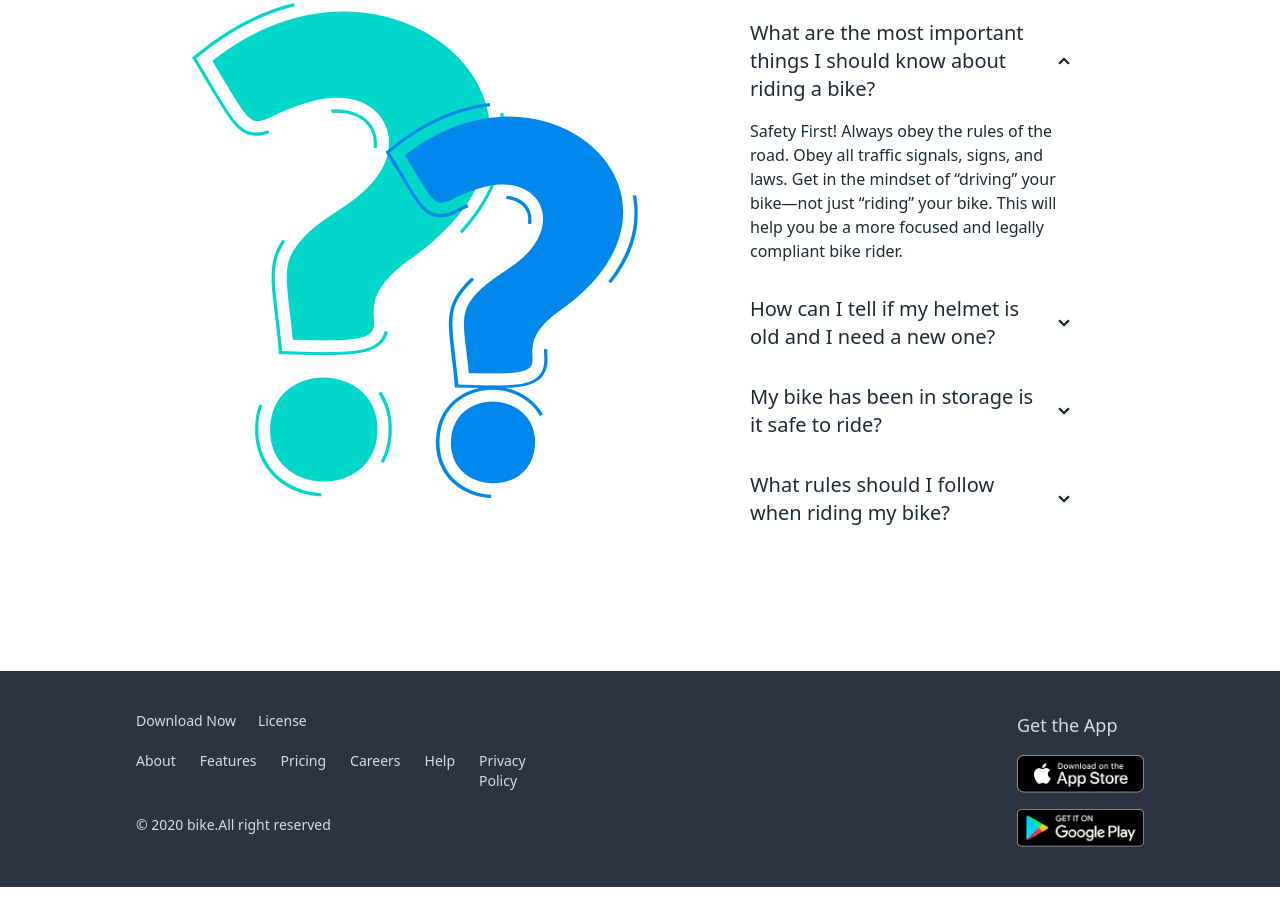
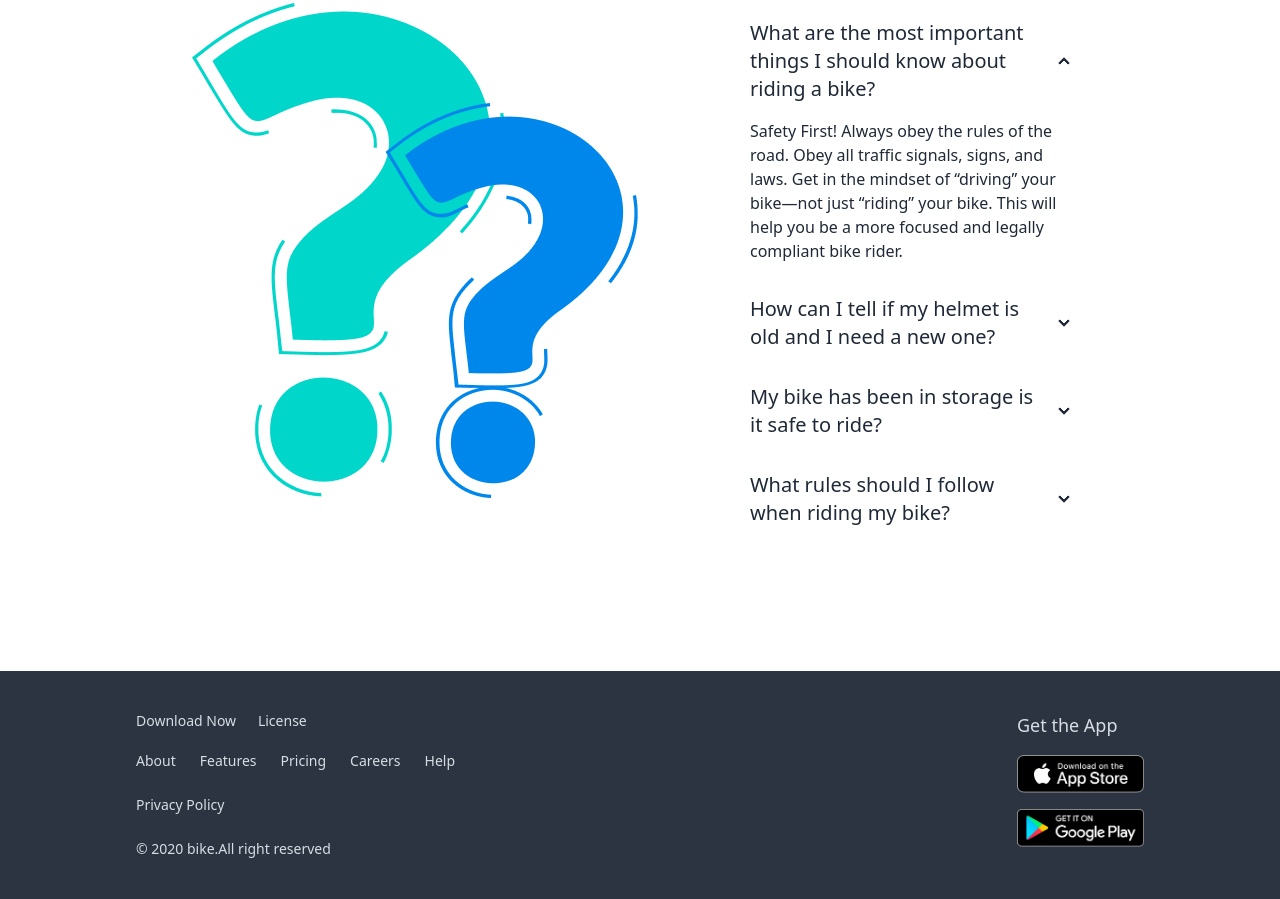
Before and after one commit to Shubrajit-adak-2002/Biker-zone, a plain HTML site: page index.html in a window 1280 px wide. Shown: the part 3015-3914 px from the top of the page. Drawn offline with nearby package versions, Linux system fonts and the light colour scheme.

Commit message:
Did some changes in responsive

```diff
--- a/index.html
+++ b/index.html
@@ -22,7 +22,7 @@
 
 <body>
   <header>
-    <nav class="container mx-auto px-24 mt-[56px]">
+    <nav class="md:container md:mx-auto md:px-24 mt-[56px] w-full">
       <div class="navbar">
         <div class="navbar-start">
           <div class="dropdown">
@@ -325,7 +325,7 @@ new one?
     </div>
     <br>
     <div>
-      <ul class="flex gap-6">
+      <ul class="flex gap-6 flex-wrap md:flex-row">
         <li>About</li>
         <li>Features</li>
         <li>Pricing</li>
@@ -334,7 +334,7 @@ new one?
         <li>Privacy Policy</li>
       </ul>
     </div>
-    <div class="mt-6">
+    <div class="lg:mt-6 mt-12">
       <p>© 2020 bike.All right reserved</p>
     </div>
   </div>
```
